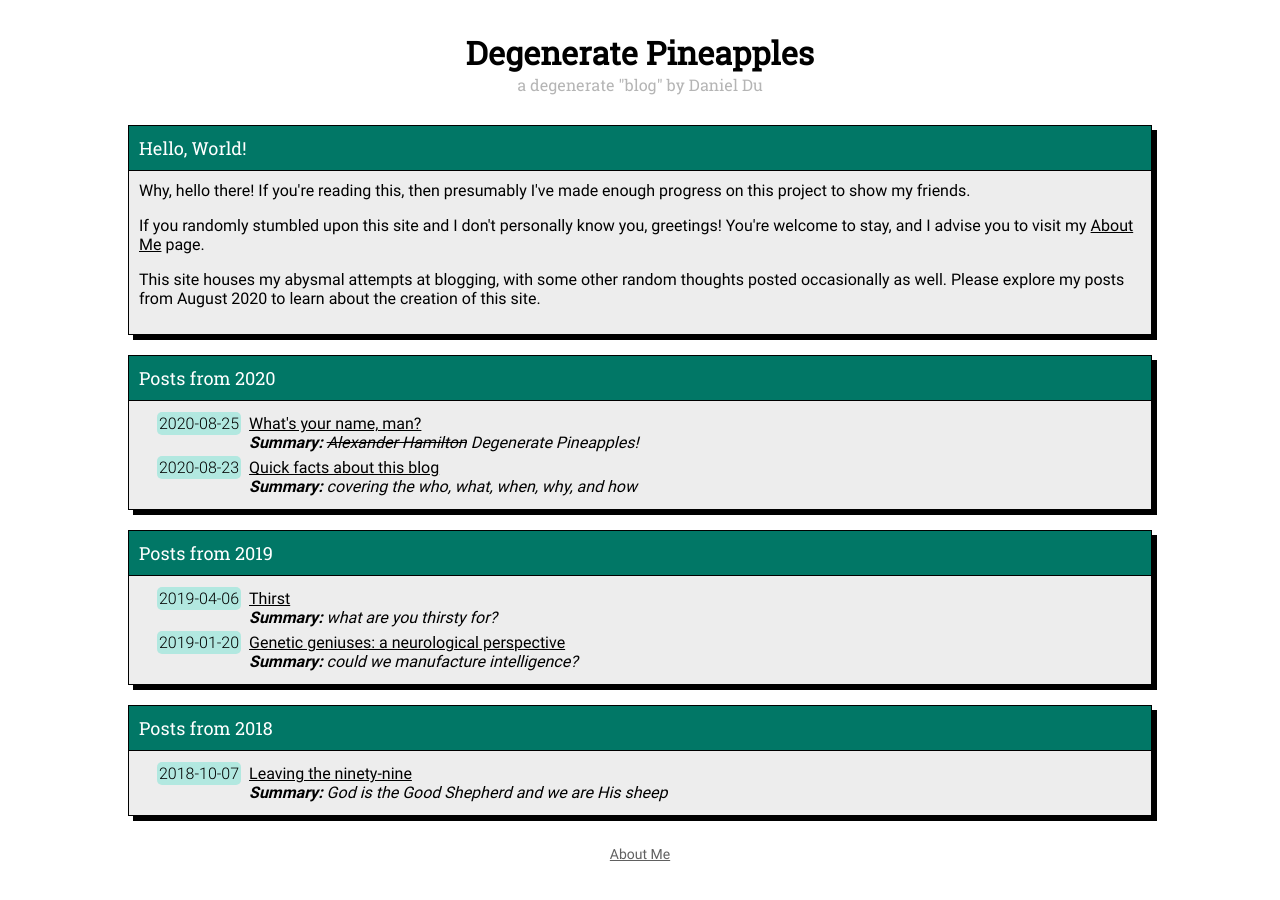
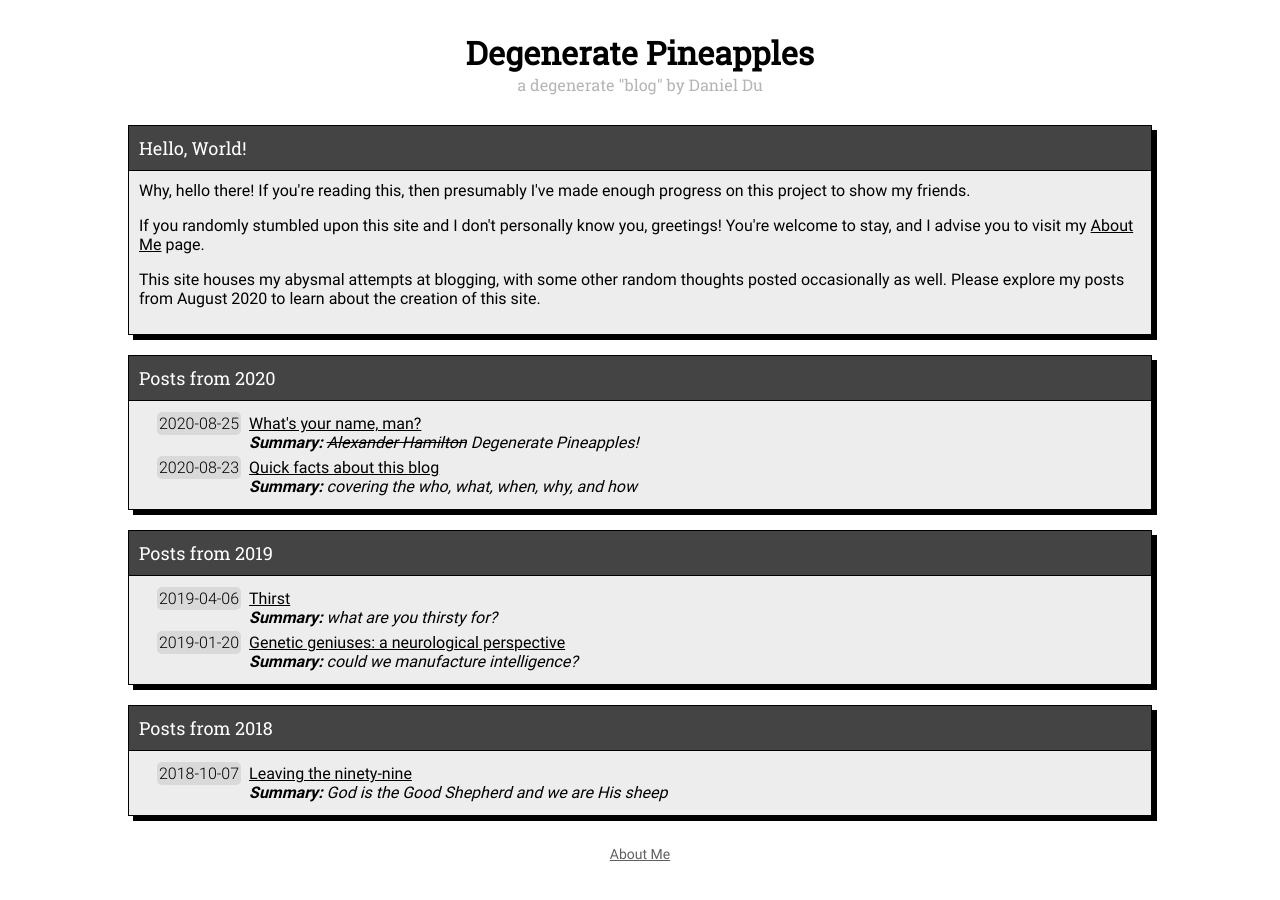
Before and after one commit to degeneratepineapples/degeneratepineapples.github.io, a Jekyll site: the page built from index.html, in a window 1280 px wide. Built offline with Jekyll 4.4.1, drawn with Linux system fonts in a browser that asks for light colours.

Commit message:
Colors
I know it's ugly but I just needed something different

```diff
--- a/css/main.css
+++ b/css/main.css
@@ -87,7 +87,7 @@ footer p a {
   box-shadow: 5px 5px;
 }
 .ui-head {
-  background-color: #017766;
+  background-color: 	#444444;
   font-family: "Roboto Slab";
   color: white;
   font-size: 18px;
@@ -98,7 +98,7 @@ footer p a {
   color: white;
 }
 time {
-  background-color: #b2e8e0;
+  background-color:	#d9d9d9;
   color: black;
   font-family: "Roboto";
   font-weight: 300;
```
Also changed, not shown: 1 other file.
